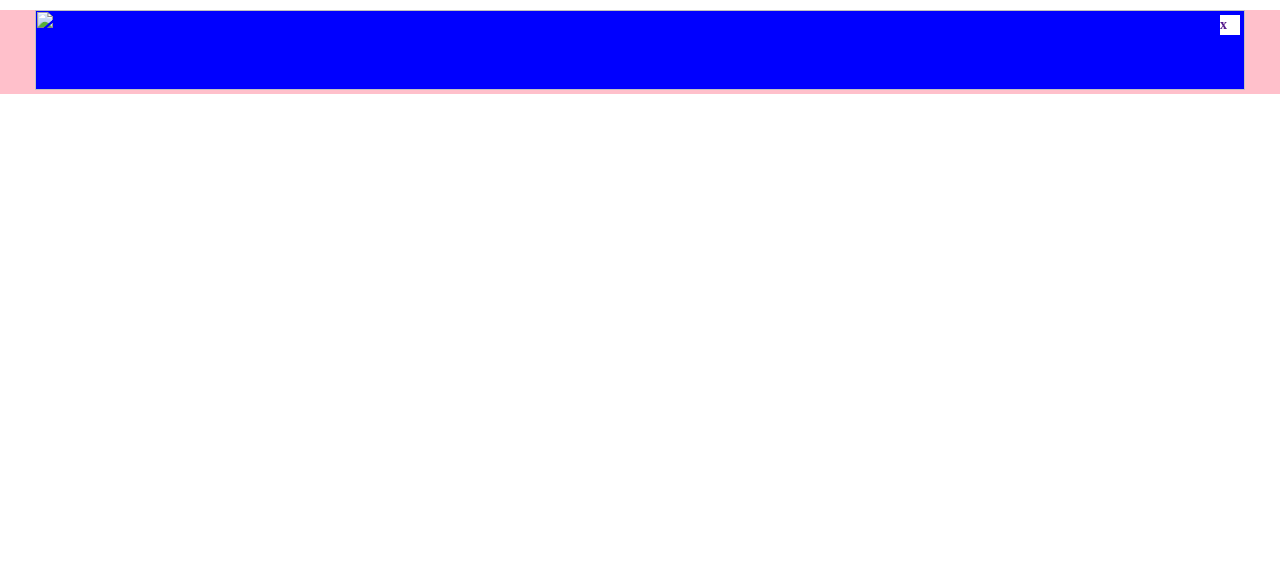
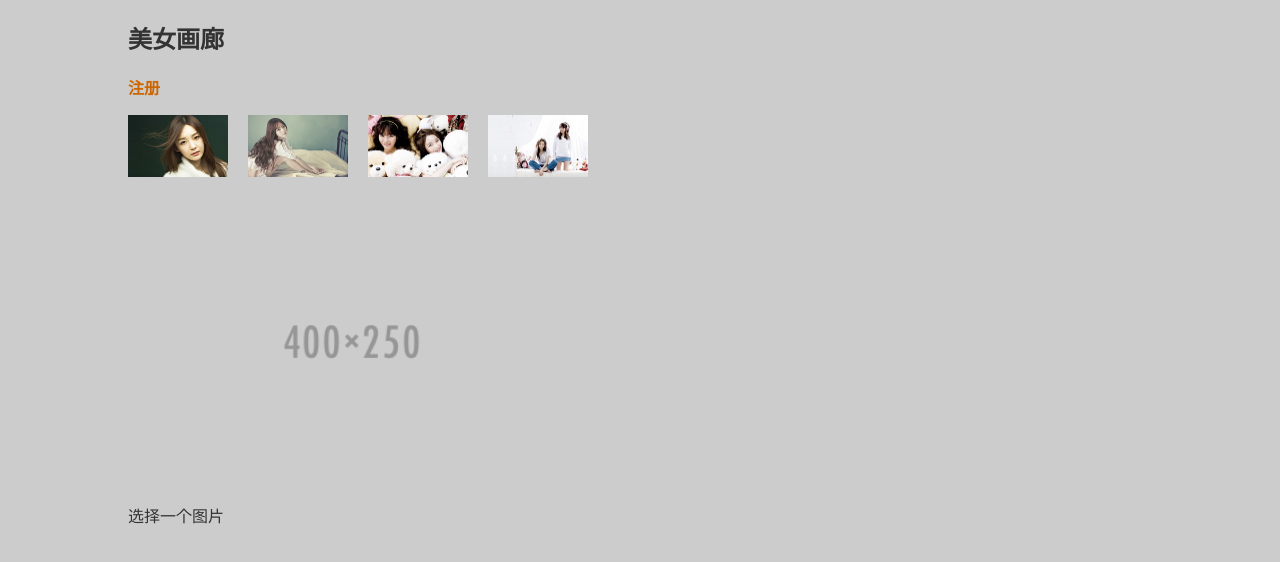
Before and after one commit to rick-liyue-huang/The-Foundation-of-Front-End-Development, a plain HTML site: page JS-ESS/18.DOM.html in a window 1280 px wide. Drawn offline with Linux system fonts and the light colour scheme.

Commit message:
add the dom

```diff
--- a/JS-ESS/18.DOM.html
+++ b/JS-ESS/18.DOM.html
@@ -1,90 +1,121 @@
 <!DOCTYPE html>
-<html lang="en">
-<head>
+<html>
+<head lang="en">
     <meta charset="UTF-8">
-    <title>Title</title>
-    <style>
-        *{
-            padding: 0;
-            margin: 0;
-        }
-        .box {
-            width: 100px;
-            height: 100px;
-            border: 1px solid red;
-            background-color: yellow;
+    <title></title>
+    <style type="text/css">
+        body {
+            font-family: "Helvetica", "Arial", serif;
+            color: #333;
+            background-color: #ccc;
+            margin: 1em 10%;
         }
 
-        .top-banner {
-            background-color: pink;
+        h1 {
+            color: #333;
+            background-color: transparent;
         }
-        .w {
-            width: 1210px;
-            margin: 10px auto;
-            position: relative;
+
+        a {
+            color: #c60;
+            background-color: transparent;
+            font-weight: bold;
+            text-decoration: none;
         }
-        img {
-            width: 1210px;
-            height: 80px;
-            background-color: blue;
+
+        ul {
+            padding: 0;
         }
-        a {
-            text-decoration: none;
-            position: absolute;
-            top: 5px;
-            right: 5px;
-            background-color: #fff;
-            width: 20px;
-            height: 20px;
-            font: 700 14px/20px 'simsun';
+
+        li {
+            float: left;
+            padding: 1em;
+            list-style: none;
         }
-        .top-banner .hide {
-            display: none;
+
+        #imagegallery {
+
+            list-style: none;
+        }
+
+        #imagegallery li {
+            margin: 0px 20px 20px 0px;
+            padding: 0px;
+            display: inline;
+        }
+
+        #imagegallery li a img {
+            border: 0;
         }
     </style>
+
 </head>
 <body>
-    <!--<div id="box" class="box"></div>-->
+<h2>
+    美女画廊
+</h2>
+<a href="#">注册</a>
+<ul id="imagegallery">
+    <li>
+        <a href="./images/image/1.jpg" title="美女A">
+            <img src="./images/image/1-small.jpg" width="100" alt="美女1"/>
+        </a>
+    </li>
+    <li>
+        <a href="./images/image/2.jpg" title="美女B">
+            <img src="./images/image/2-small.jpg" width="100" alt="美女2"/>
+        </a>
+    </li>
+    <li>
+        <a href="./images/image/3.jpg" title="美女C">
+            <img src="./images/image/3-small.jpg" width="100" alt="美女3"/>
+        </a>
+    </li>
+    <li>
+        <a href="./images/image/4.jpg" title="美女D">
+            <img src="./images/image/4-small.jpg" width="100" alt="美女4"/>
+        </a>
+    </li>
+</ul>
 
-    <div class="top-banner" id="topBanner">
-        <div class="w">
-            <img src="" alt="">
-            <a href="" id="closeBanner">x</a>
-        </div>
-    </div>
+
+<div style="clear:both"></div>
+
+<img id="image" src="./images/image/placeholder.png" width="450px"/>
+
+<p id="des">选择一个图片</p>
 
 <script>
-    /*
-    *  DOM document object model
-    *  BOM browser object model
-    * */
-
-//     js 就是事件驱动语言 ： 事件源， 事件， 事件驱动程序,
-//    获取事件源，绑定事件，书写事件程序
-
-//    document.getElementsByTagName() // 伪数组， 长度不能变化，无法添加元素
-//    document.getElementsByClassName() // 伪数组， 长度不能变化，无法添加元素
+    //需求：点击小图片，改变下面的大图片的src属性值。赋值为a链接的href属性值。
+    //让p标签的innnerHTML属性值，变成a标签的title属性值。
+    //步骤：
+    //1.获取事件源和相关元素
+    //2.绑定事件
+    //3.书写事件驱动程序
 
 
-
-//    var box = document.getElementById('box');
-//    box.onclick = function () {
-//        this.style.width = "200px";
-//        this.style.height = "300px";
-//        this.style.backgroundColor = "red";
-//    };
-
-    // 点击按钮隐藏盒子， 加隐藏类名
-    var close = document.getElementById('closeBanner');
-    var topBanner = document.getElementById('topBanner');
-    close.onclick = function () {
-        topBanner.style.display = none;
-    };
-
-    console.log(document);
-
-
+    //1.获取事件源和相关元素
+    //利用元素获取其下面的标签。
+    var ul = document.getElementById("imagegallery");
+    var aArr = ul.getElementsByTagName("a");
+    //    console.log(aArr[0]);
+    var img = document.getElementById("image");
+    var des = document.getElementById("des");
+    //2.绑定事件
+    //以前是一个一个绑定，但是现在是一个数组。for循环绑定
+    for(var i=0;i<aArr.length;i++){
+        aArr[i].onclick = function () {
+            //3.书写事件驱动程序
+            //修改属性
+            //this指的是函数调用者，和i并无关系，所以不会出错。
+            img.src = this.href;
+//            img.src = aArr[i].href;
+            des.innerHTML = this.title;
+            return false;
+        }
+    }
 
 </script>
+
 </body>
 </html>
```
Also changed, not shown: JS-ESS/images/image/1-small.jpg (added), JS-ESS/images/image/1.jpg (added), JS-ESS/images/image/2-small.jpg (added), JS-ESS/images/image/2.jpg (added), JS-ESS/images/image/3-small.jpg (added), JS-ESS/images/image/3.jpg (added), JS-ESS/images/image/4-small.jpg (added), JS-ESS/images/image/4.jpg (added), JS-ESS/images/image/jd1.png (added), JS-ESS/images/image/jd2.png (added), JS-ESS/images/image/placeholder.png (added).
